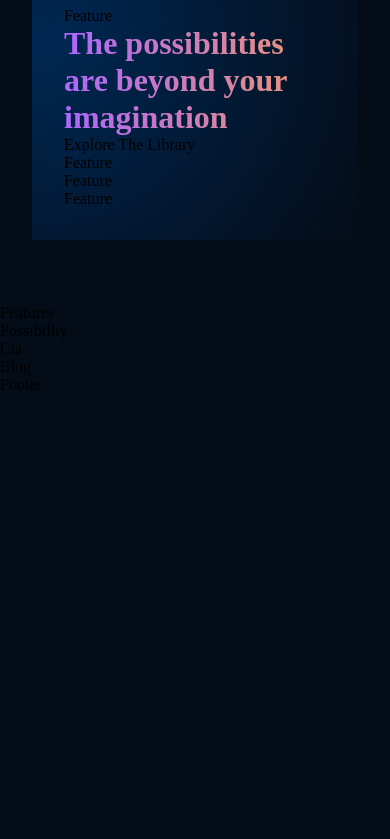
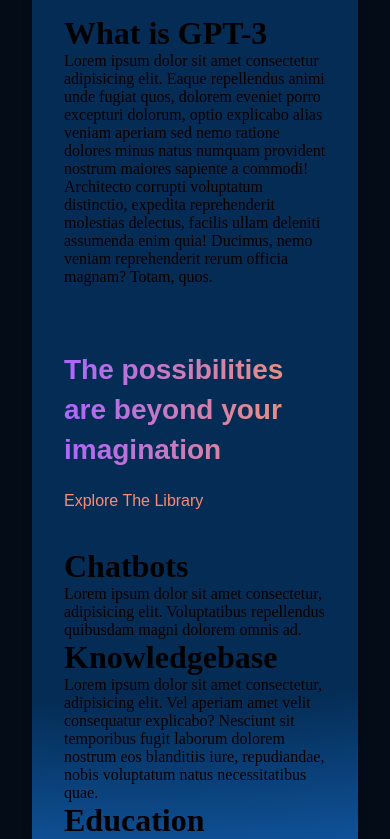
Before and after one commit to Isrealsix/gpt3, a React (Create React App) app: page / in a window 390 px wide. Shown: the part 1500-2339 px from the top of the page. Before the commit the page ends 1894 px from the top, so only its background shows below. Built offline with nearby package versions, Linux system fonts and the light colour scheme.

Commit message:
separated the model and refactored mixin

```diff
--- a/src/components/Feature/Feature.tsx
+++ b/src/components/Feature/Feature.tsx
@@ -1,8 +1,17 @@
 import './Feature.scss';
+import { IFeature } from '../../model/model';
 
-const Feature = () => {
+const Feature: React.FC<IFeature> = ({ title, text }) => {
   return (
-    <div>Feature</div>
+    <div className="whatgpt3__feature-container">
+      <div className="whatgpt3__feature-container--title">
+        <div />
+        <h1>{title}</h1>
+        <div className="whatgpt3__feature-container--text">
+          {text}
+        </div>
+      </div>
+    </div>
   )
 }
 
--- a/src/containers/WhatGPT3/WhatGPT3.scss
+++ b/src/containers/WhatGPT3/WhatGPT3.scss
@@ -5,6 +5,104 @@
   flex-direction: column;
   padding: 2rem;
   background: var(--color-footer);
-  @include gradient-bg;
+  @include gradient-bg--2;
+  filter: drop-shadow(0 4px 4px rgba(0, 0, 0, 0.25));
 
+  &__feature {
+    display: flex;
+
+    &__container {
+      margin: 0;
+
+      &--text {
+        max-width: 700px;
+      }
+    }
+  }
+
+  &__heading {
+    display: flex;
+    justify-content: space-between;
+    align-items: center;
+    margin: 4rem 0 2rem;
+
+    h1 {
+      font-family: var(--font-family);
+      font-weight: 800;
+      font-size: 34px;
+      line-height: 45px;
+      max-width: 510px;
+    }
+
+    p {
+      font-family: var(--font-family);
+      font-weight: 500;
+      font-size: 16px;
+      line-height: 30px;
+      color: var(--color-subtext);
+      cursor: pointer;
+    }
+  }
+
+  &__container {
+    display: flex;
+    flex-wrap: wrap;
+    margin-top: 2rem;
+
+    &--feature {
+      flex: 1;
+      margin: 1rem;
+      min-width: 210px;
+      display: unset;
+      flex-direction: column;
+
+      &-text {
+        margin-top: 0.5rem;
+      }
+    }
+  }
 }
+
+@media only screen and (max-width: 850px) {
+  .whatgpt3 {
+    &__heading {
+      flex-direction: column;
+      align-items: flex-start;
+      margin-bottom: 0;
+
+      p {
+        margin-top: 1rem;
+      }
+    }
+  }
+}
+
+@media only screen and (max-width: 650px) {
+  .whatgpt3 {
+
+    &__feature,
+    &__container {
+      flex-direction: column;
+    }
+
+    &__feature, &__container-feature-text {
+      margin-top: 0.5rem;
+    }
+
+    &__heading h1 {
+      font-size: 28px;
+      line-height: 40px;
+    }
+  }
+}
+
+
+@media only screen and (max-width: 350px) {
+  .whatgpt3 {
+    &__container,
+    &__feature {
+      margin: 1rem 0;
+      min-width: 100%;
+    }
+  }
+}
--- a/src/containers/WhatGPT3/WhatGPT3.tsx
+++ b/src/containers/WhatGPT3/WhatGPT3.tsx
@@ -1,23 +1,26 @@
-import { Feature } from '../../components';
-import './WhatGPT3.scss';
+import { Feature } from "../../components";
+import { allFeatures } from "../../model/allFeatures";
+import "./WhatGPT3.scss";
 
 const WhatGPT3 = () => {
   return (
     <div className="whatgpt3 section__margin" id="whatgpt3">
-      <div className="whatgpt3__features">
-        <Feature />
+      <div className="whatgpt3__feature">
+        <Feature {...allFeatures[0]} />
       </div>
       <div className="whatgpt3__heading">
-        <h1 className="gradient-text">The possibilities are beyond your imagination</h1>
+        <h1 className="gradient-text">
+          The possibilities are beyond your imagination
+        </h1>
         <p>Explore The Library</p>
       </div>
       <div className="whatgpt3__container">
-        <Feature />
-        <Feature />
-        <Feature />
+        <Feature { ...allFeatures[1] }/>
+        <Feature {...allFeatures[2] } />
+        <Feature {...allFeatures[3] } />
       </div>
     </div>
-  )
-}
+  );
+};
 
-export default WhatGPT3
+export default WhatGPT3;
--- a/src/mixins.scss
+++ b/src/mixins.scss
@@ -1,4 +1,3 @@
-
 @mixin gradient-bg {
   background: -moz-radial-gradient(circle at 3% 25%, rgba(0, 40, 83, 1) 0%, rgba(4, 12, 24, 1) 100%);
   background: -webkit-radial-gradient(circle at 3% 25%, rgba(0, 40, 83, 1) 0%, rgba(4, 12, 24, 1) 100%);
@@ -6,3 +5,11 @@
   background: -ms-radial-gradient(circle at 3% 25%, rgba(0, 40, 83, 1) 0%, rgba(4, 12, 24, 1) 100%);
   background: radial-gradient(circle at 3% 25%, rgba(0, 40, 83, 1) 0%, rgba(4, 12, 24, 1) 100%);
 }
+
+@mixin gradient-bg--2 {
+  background: -moz-radial-gradient(circle at 30% -100%, #042c54 25%, rgba(4, 44, 84, 1) 85%, rgba(27, 120, 222, 1) 100%);
+  background: -webkit-radial-gradient(circle at 30% -100%, #042c54 25%, rgba(4, 44, 84, 1) 85%, rgba(27, 120, 222, 1) 100%);
+  background: -o-radial-gradient(circle at 30% -100%, #042c54 25%, rgba(4, 44, 84, 1) 85%, rgba(27, 120, 222, 1) 100%);
+  background: -ms-radial-gradient(circle at 30% -100%, #042c54 25%, rgba(4, 44, 84, 1) 85%, rgba(27, 120, 222, 1) 100%);
+  background: radial-gradient(circle at 30% -100%, #042c54 25%, rgba(4, 44, 84, 1) 85%, rgba(27, 120, 222, 1) 100%);
+}
--- /dev/null
+++ b/src/model/allFeatures.ts
@@ -0,0 +1,19 @@
+import { IFeature } from "./model";
+export const allFeatures: IFeature[] = [
+  {
+    title: "What is GPT-3",
+    text: "Lorem ipsum dolor sit amet consectetur adipisicing elit. Eaque repellendus animi unde fugiat quos, dolorem eveniet porro excepturi dolorum, optio explicabo alias veniam aperiam sed nemo ratione dolores minus natus numquam provident nostrum maiores sapiente a commodi! Architecto corrupti voluptatum distinctio, expedita reprehenderit molestias delectus, facilis ullam deleniti assumenda enim quia! Ducimus, nemo veniam reprehenderit rerum officia magnam? Totam, quos.",
+  },
+  {
+    title: "Chatbots",
+    text: "Lorem ipsum dolor sit amet consectetur, adipisicing elit. Voluptatibus repellendus quibusdam magni dolorem omnis ad."
+  },
+  {
+    title: "Knowledgebase",
+    text: "Lorem ipsum dolor sit amet consectetur, adipisicing elit. Vel aperiam amet velit consequatur explicabo? Nesciunt sit temporibus fugit laborum dolorem nostrum eos blanditiis iure, repudiandae, nobis voluptatum natus necessitatibus quae."
+  },
+  {
+    title: "Education",
+    text: "Lorem ipsum dolor sit amet consectetur adipisicing elit. Ea eaque perferendis placeat esse. Ipsum incidunt maxime vero dicta vel illum facilis a ducimus quae corrupti! Culpa commodi molestias mollitia, minima fugiat vitae laborum aliquam reiciendis!"
+  }
+];
--- /dev/null
+++ b/src/model/model.ts
@@ -0,0 +1,4 @@
+export interface IFeature {
+  title: string;
+  text: string;
+}
```
